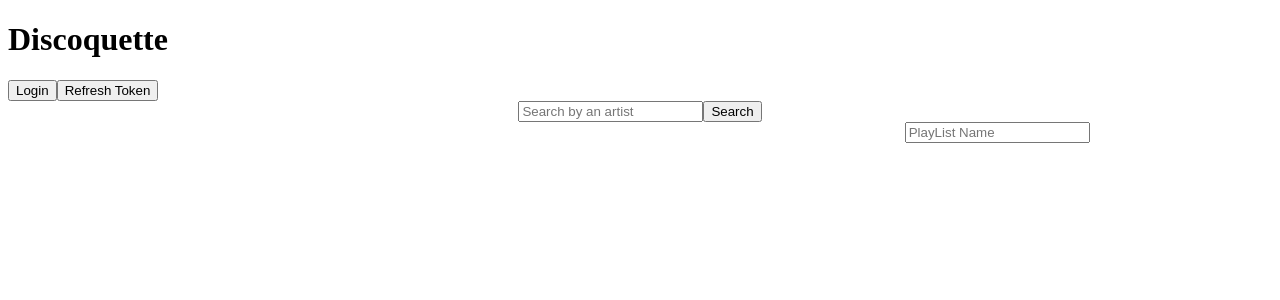
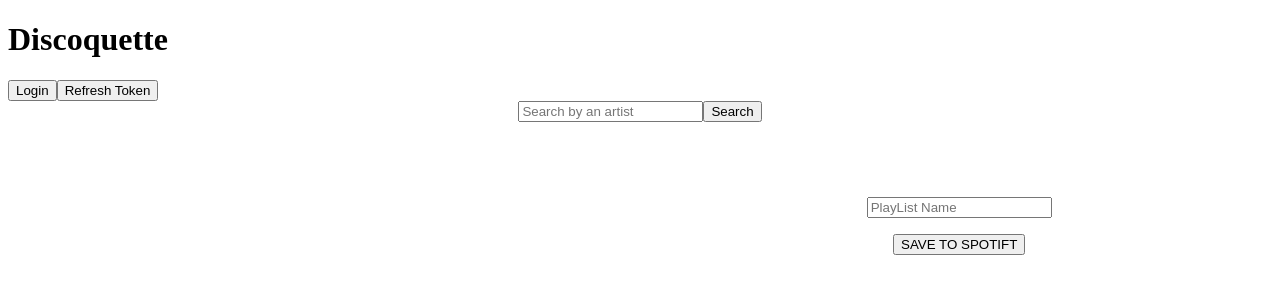
Before and after one commit to plandrew/discoquette, a Next.js app: page / in a window 1280 px wide. Shown: the top 300 px of the page. Built offline with nearby package versions, Linux system fonts and the light colour scheme.

Commit message:
Accessibility

```diff
--- a/pages/Playlist.js
+++ b/pages/Playlist.js
@@ -28,12 +28,12 @@ export function Playlist(props) {
                 />
 
         </form>
-        <datalist>
+        <datalist className={styles.tracks}>
             {playlistTracks.map((track) => (
                     <Track track={track} addOrRemoveFromPlaylist={props.addOrRemoveFromPlaylist}/>
                 ))}
-            <button onClick={handleClick}>SAVE TO SPOTIFT</button>
         </datalist>
+        <button onClick={handleClick}>SAVE TO SPOTIFT</button>
     </div>
     );
   }
--- a/pages/index.js
+++ b/pages/index.js
@@ -244,8 +244,8 @@ export default function App() {
     <div>
       <header>
         <h1>Discoquette</h1>
-        <button onClick={login}>Login</button>
-        <button onClick={getRefreshedToken}>Refresh Token</button>
+        <button aria-label="Login" onClick={login}>Login</button>
+        <button aria-label="Refresh Token" onClick={getRefreshedToken}>Refresh Token</button>
       </header>
       <main className={styles.main}>
         <section className={styles.searchbar}>
--- a/styles/Playlist.module.css
+++ b/styles/Playlist.module.css
@@ -1,6 +1,13 @@
 .playlist{
+    display: flex;
+    flex-direction: column;
+    align-items: center;
+    justify-content: flex-start;
+    gap: 1vh;
+}
+
+.tracks{
     display: flex;
     flex-direction: row;
     flex-wrap: wrap;
-    justify-content: center;
 }
```
